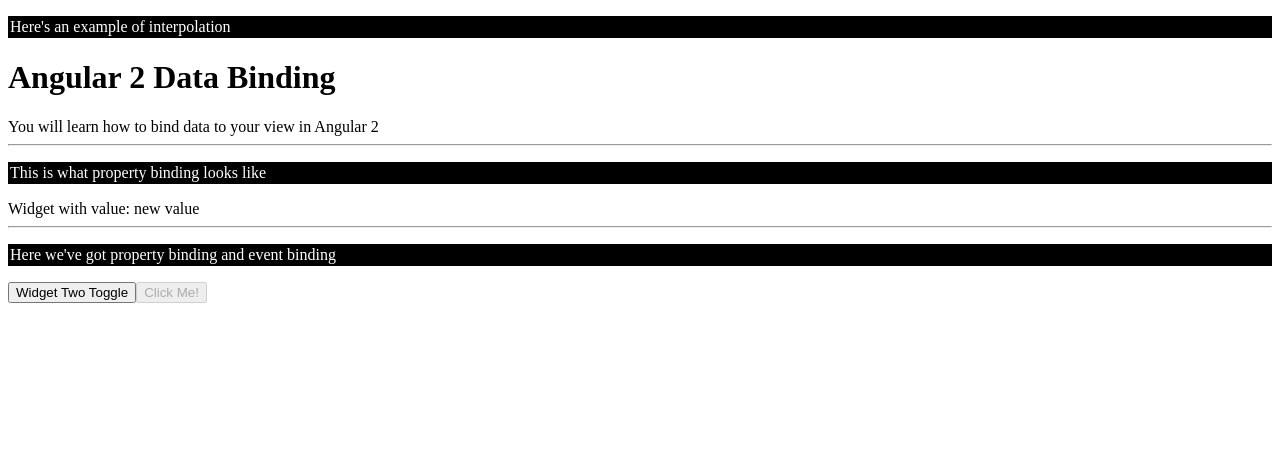
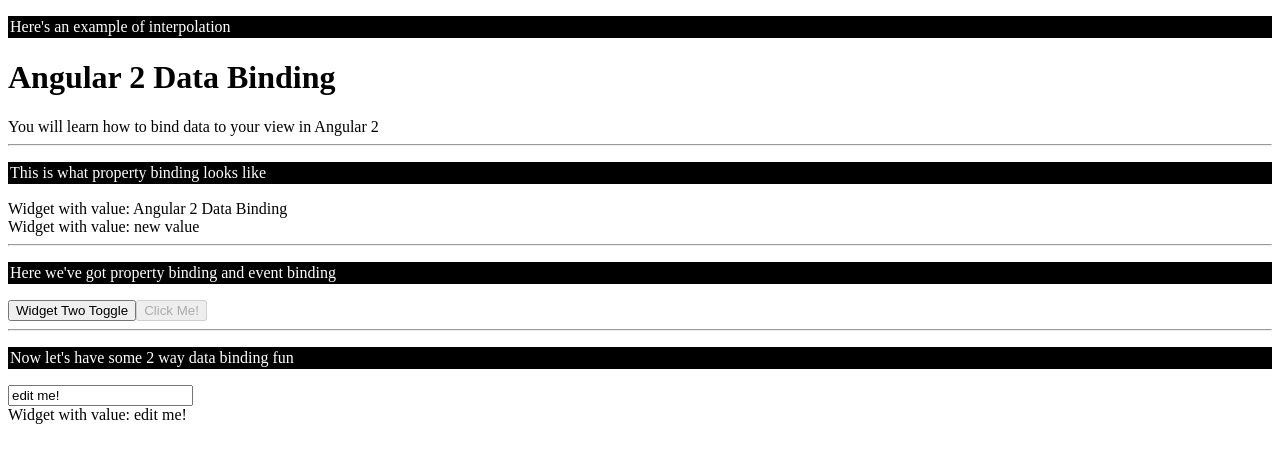
Before and after one commit to TanveerSehgal/ng2-data-binding, an Angular app: page / in a window 1280 px wide. Shown: the top 462 px of the page. Built offline with nearby package versions, Linux system fonts and the light colour scheme.

Commit message:
Add 2 way data binding example

```diff
--- a/src/app/app.component.html
+++ b/src/app/app.component.html
@@ -10,6 +10,8 @@
 <!--Property binding-->
 <p>This is what property binding looks like</p>
 
+<widget-one [widgetValue]="title"></widget-one>
+
 <widget-one [widgetValue]="'new value'"></widget-one>
 
 <hr>
@@ -20,3 +22,12 @@
 <button (click)="toggleWidgetTwo()">Widget Two Toggle</button>
 
 <widget-two [isInactive]="widgetTwoDisabled"></widget-two>
+
+<hr>
+
+<!--Two way data binding-->
+<p>Now let's have some 2 way data binding fun</p>
+
+<input type="text" [(ngModel)]="inputWidgetValue">
+
+<widget-one [widgetValue]="inputWidgetValue"></widget-one>
--- a/src/app/app.component.ts
+++ b/src/app/app.component.ts
@@ -7,9 +7,10 @@
 })
 
 export class AppComponent {
-    title = 'Angular 2 Data Binding';
-    purpose = 'You will learn how to bind data to your view in Angular 2';
-    widgetTwoDisabled = true;
+    public title : string = 'Angular 2 Data Binding';
+    public purpose : string = 'You will learn how to bind data to your view in Angular 2';
+    public widgetTwoDisabled : boolean = true;
+    public inputWidgetValue : string = 'edit me!';
 
     toggleWidgetTwo() {
         this.widgetTwoDisabled = !this.widgetTwoDisabled;
```
